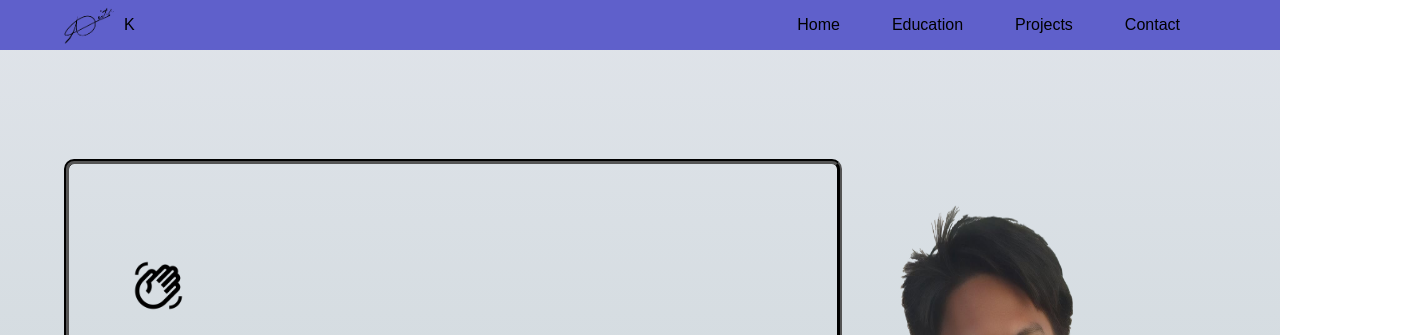
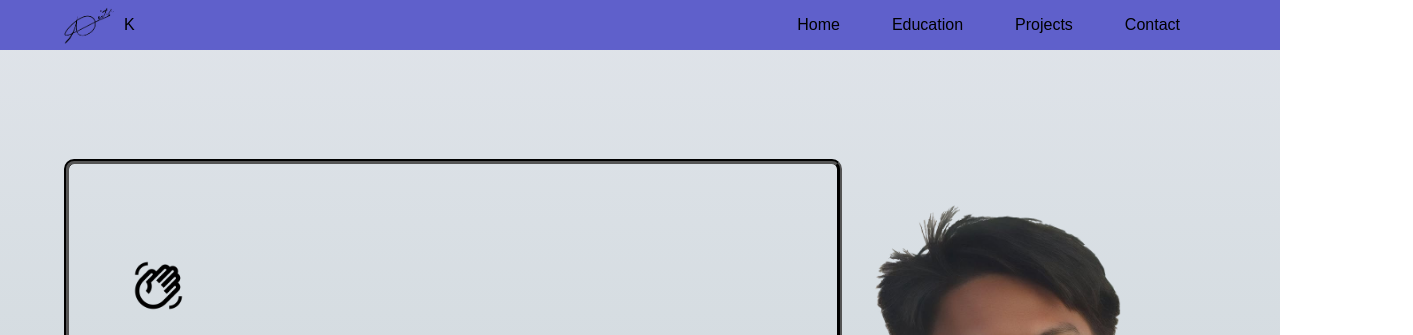
Before and after one commit to NEOWISEComet/PeronalProfileResume, a plain HTML site: page index.html in a window 1280 px wide. Shown: the top 335 px of the page, 1413 px wide, since content can reach past the window. Drawn offline with Linux system fonts and the light colour scheme.

Commit message:
img set to auto

```diff
--- a/style.css
+++ b/style.css
@@ -270,6 +270,9 @@ html::-webkit-scrollbar, body::-webkit-scrollbar {
 
 .homeContentDiv{
     width: 50%;
+}
+#homeImage img{
+    width: auto
 }
 
 .profilePic {
```
